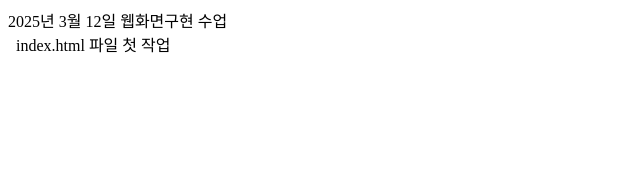
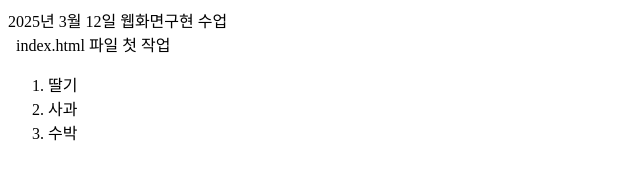
Before and after one commit to HeoSeonJin0504/250312, a plain HTML site: page index.html in a window 1280 px wide. Shown: the whole page, without its empty margins (0-640 px from the left). Drawn offline with Linux system fonts and the light colour scheme.

Commit message:
250319 마무리

```diff
--- a/index.html
+++ b/index.html
@@ -8,5 +8,10 @@
 <body>
     2025년 3월 12일 웹화면구현 수업<br>&nbsp;
     index.html 파일 첫 작업
+    <ol>
+        <li>딸기</li>
+        <li>사과</li>
+        <li>수박</li>
+    </ol>
 </body>
 </html>
```
